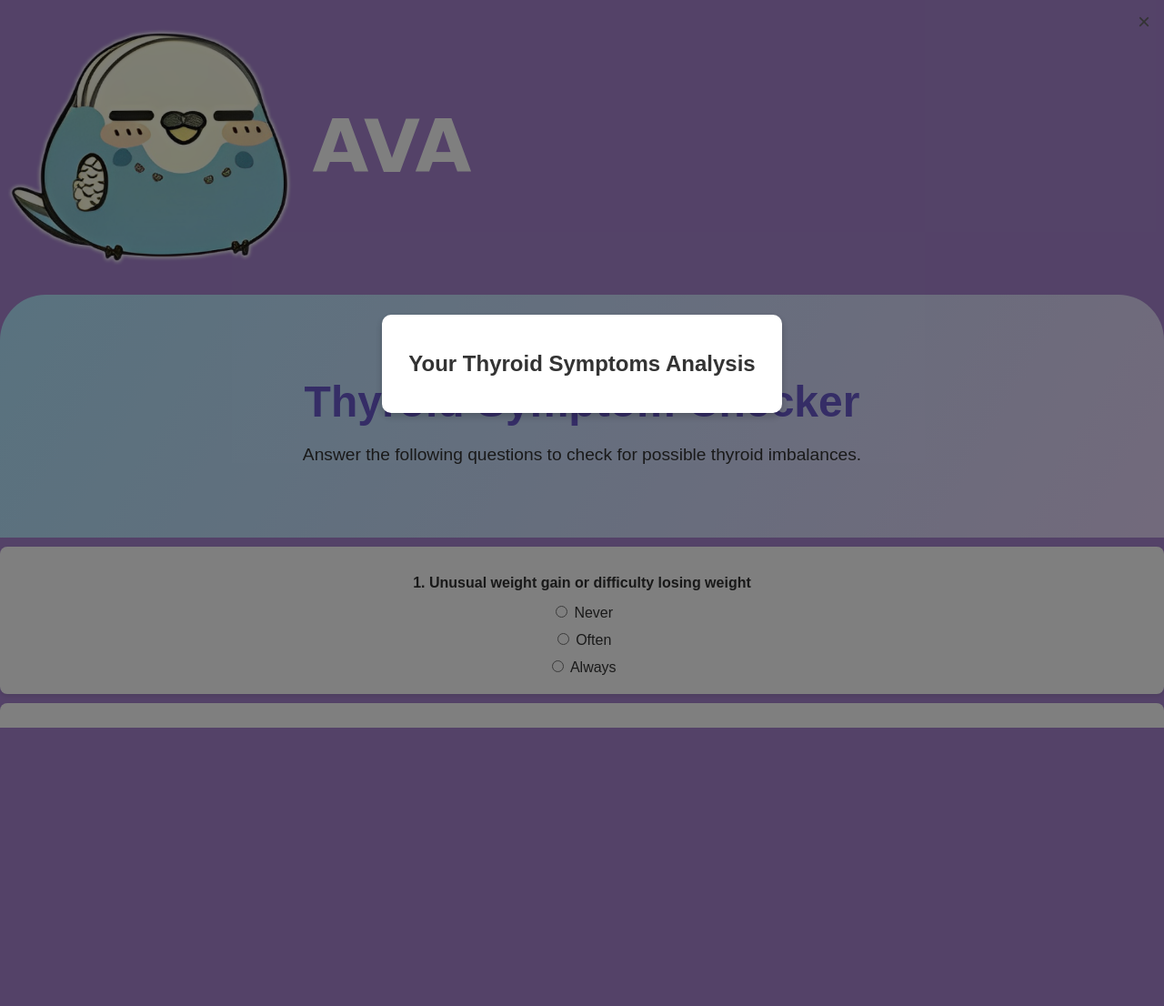
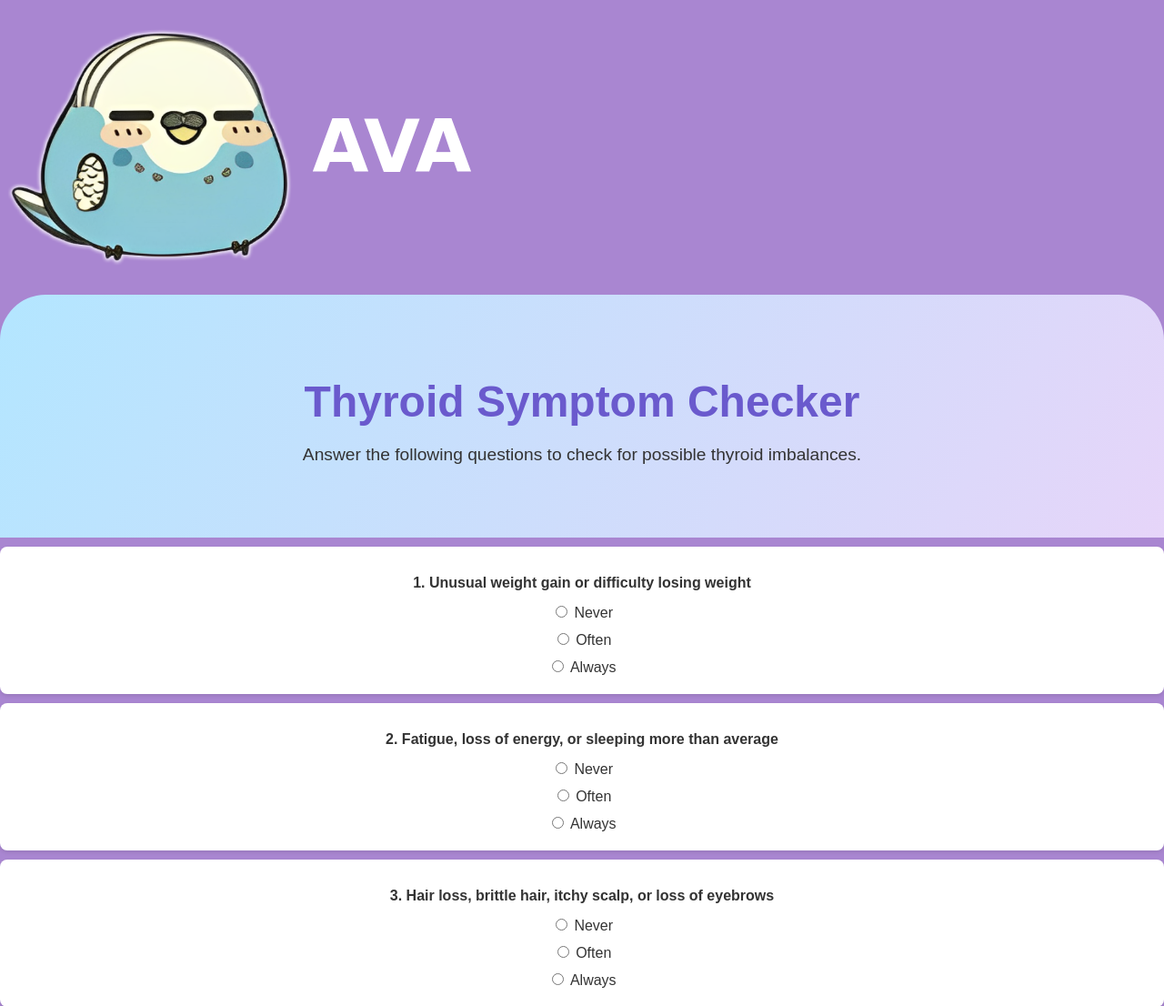
Before and after one commit to Menodore/AVA.github.io, a PHP site: page /thy.html in a window 1280 px wide. Shown: the top 1106 px of the page at 91% size. Before the commit the page ends 800 px from the top, so only its background shows below. Run offline with PHP 8.4, Linux system fonts and the light colour scheme.

```diff
--- a/home.css
+++ b/home.css
@@ -25,36 +25,7 @@ body {
     padding: 5px 0;
 }
 
-.modal {
-    display: none; /* Initially hidden */
-    position: fixed;
-    top: 0;
-    left: 0;
-    width: 100%;
-    height: 100%;
-    background-color: rgba(0, 0, 0, 0.5); /* Semi-transparent background */
-    display: flex;
-    justify-content: center;
-    align-items: center;
-}
 
-.modal-content {
-    background: white;
-    padding: 20px;
-    border-radius: 10px;
-    text-align: center;
-    width: 80%;
-    max-width: 400px;
-    box-shadow: 0px 4px 8px rgba(0, 0, 0, 0.2);
-}
-
-.close {
-    position: absolute;
-    top: 10px;
-    right: 15px;
-    font-size: 24px;
-    cursor: pointer;
-}
 
 header {
     display: flex;
--- a/thy.html
+++ b/thy.html
@@ -111,13 +111,6 @@
     </form>
 
     <div id="result"></div>
-    <div id="result-modal" class="modal">
-        <div class="modal-content">
-            <span class="close" onclick="closeModal()">&times;</span>
-            <h2>Your Thyroid Symptoms Analysis</h2>
-            <p id="result-text"></p>
-        </div>
-    </div>
 
 
     <script>
@@ -141,20 +134,6 @@
 
             document.getElementById("result").innerHTML = resultText;
         }
-        function checkSymptoms() {
-    // Example logic (you can replace with actual symptom-checking)
-    let resultText = "You may have symptoms of hypothyroidism. Please consult a doctor.";
-
-    // Display result in the modal
-    document.getElementById("result-text").innerText = resultText;
-
-    // Show modal
-    document.getElementById("result-modal").style.display = "flex";
-}
-
-function closeModal() {
-    document.getElementById("result-modal").style.display = "none";
-}
 
     </script>
 </body>
```
